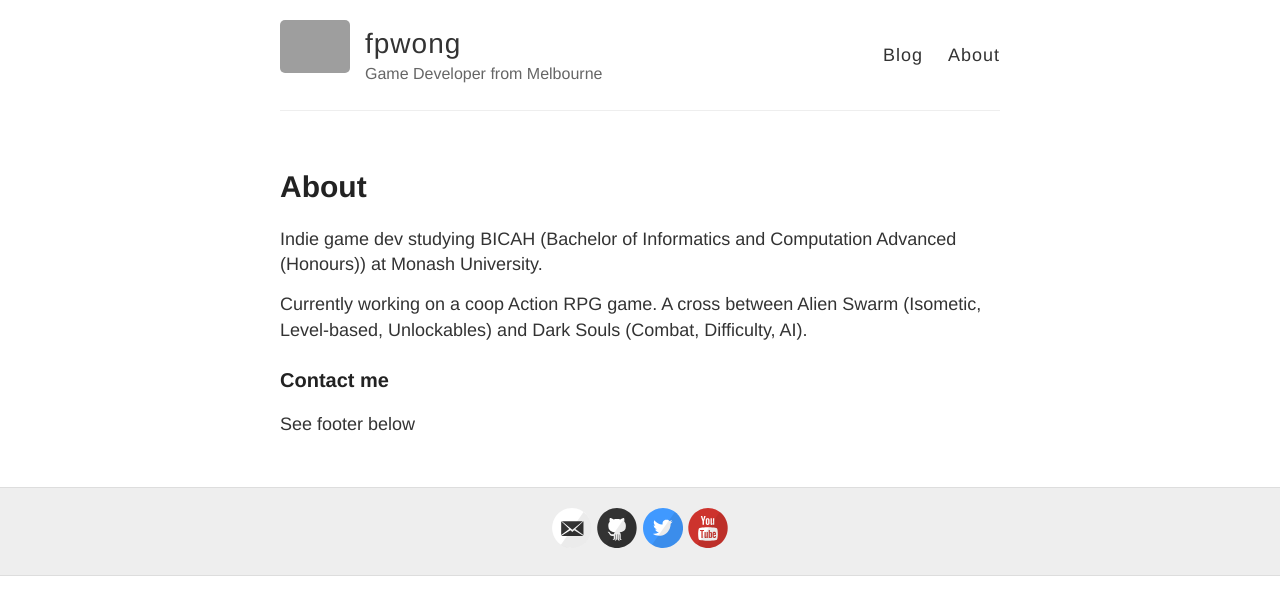
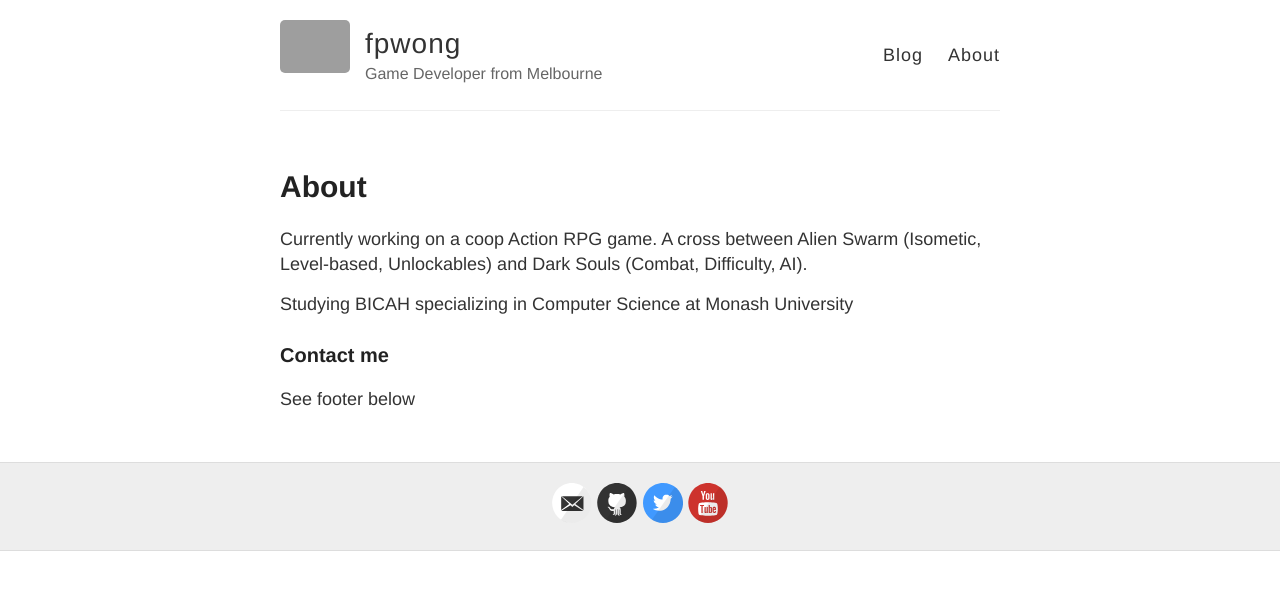
Before and after one commit to fpwong/fpwong.github.io, a Jekyll site: the page built from about.md, in a window 1280 px wide. Shown: the top 615 px of the page. Built offline with Jekyll 4.4.1, drawn with Linux system fonts in a browser that asks for light colours; grey boxes are pictures that could not be loaded.

Commit message:
Info priority

```diff
--- a/about.md
+++ b/about.md
@@ -4,10 +4,9 @@ title: About
 permalink: /about/
 ---
 
-Indie game dev studying BICAH (Bachelor of Informatics and Computation
-Advanced (Honours)) at Monash University.
+Currently working on a coop Action RPG game. A cross between Alien Swarm (Isometic, Level-based, Unlockables) and Dark Souls (Combat, Difficulty, AI).
 
-Currently working on a coop Action RPG game. A cross between Alien Swarm (Isometic, Level-based, Unlockables) and Dark Souls (Combat, Difficulty, AI).
+Studying BICAH specializing in Computer Science at Monash University
 
 ### Contact me
 
```
